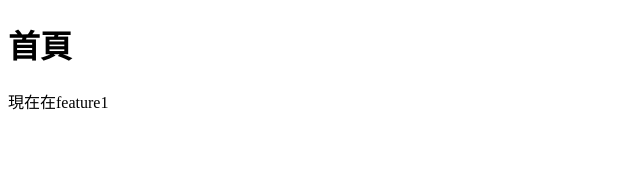
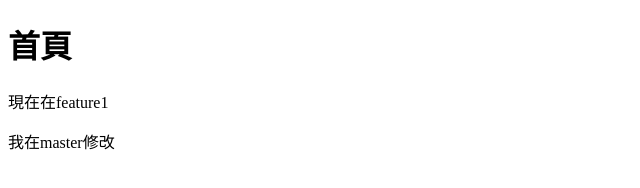
Before and after one commit to acerku01/gittest, a plain HTML site: page index.html in a window 1280 px wide. Shown: the whole page, without its empty margins (0-640 px from the left). Drawn offline with Linux system fonts and the light colour scheme.

Commit message:
修改首頁

```diff
--- a/index.html
+++ b/index.html
@@ -9,5 +9,6 @@
 <body>
     <h1>首頁</h1>
     <p>現在在feature1</p>
+    <p>我在master修改</p>
 </body>
 </html>
```
